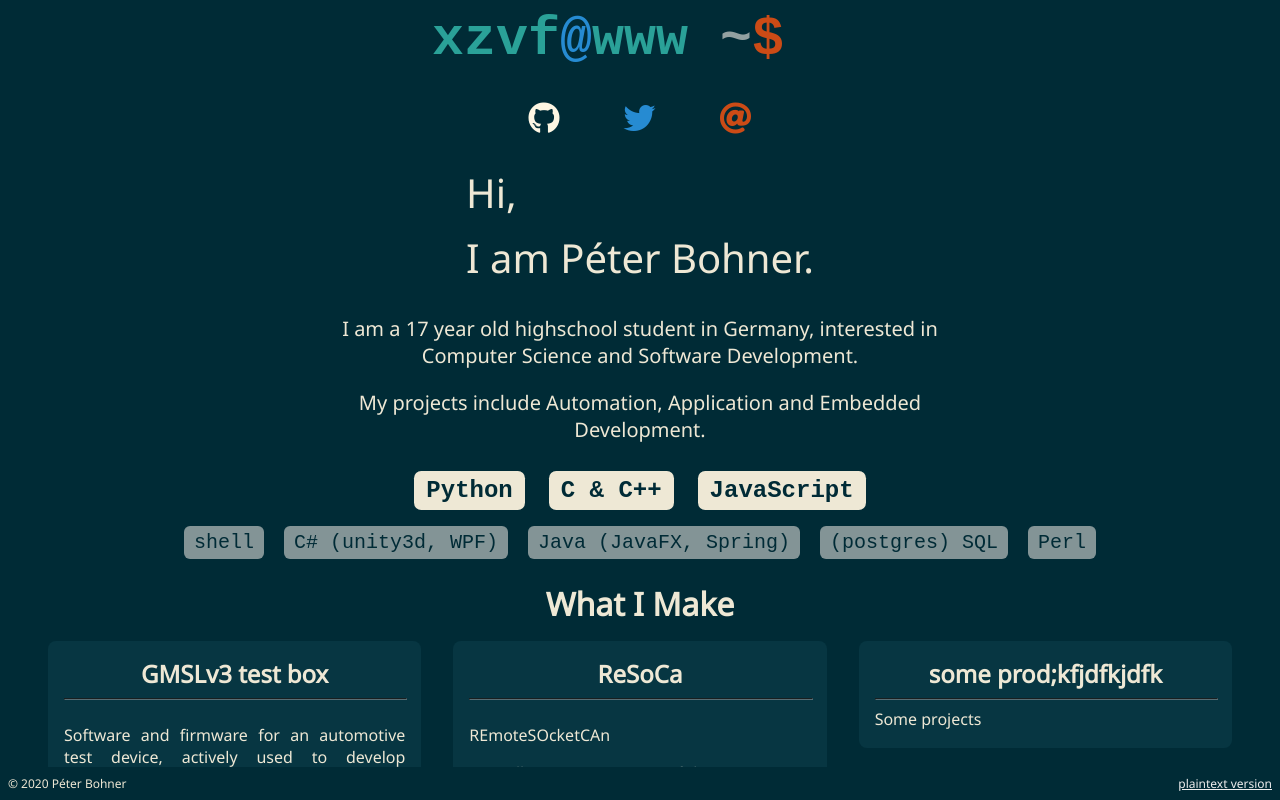
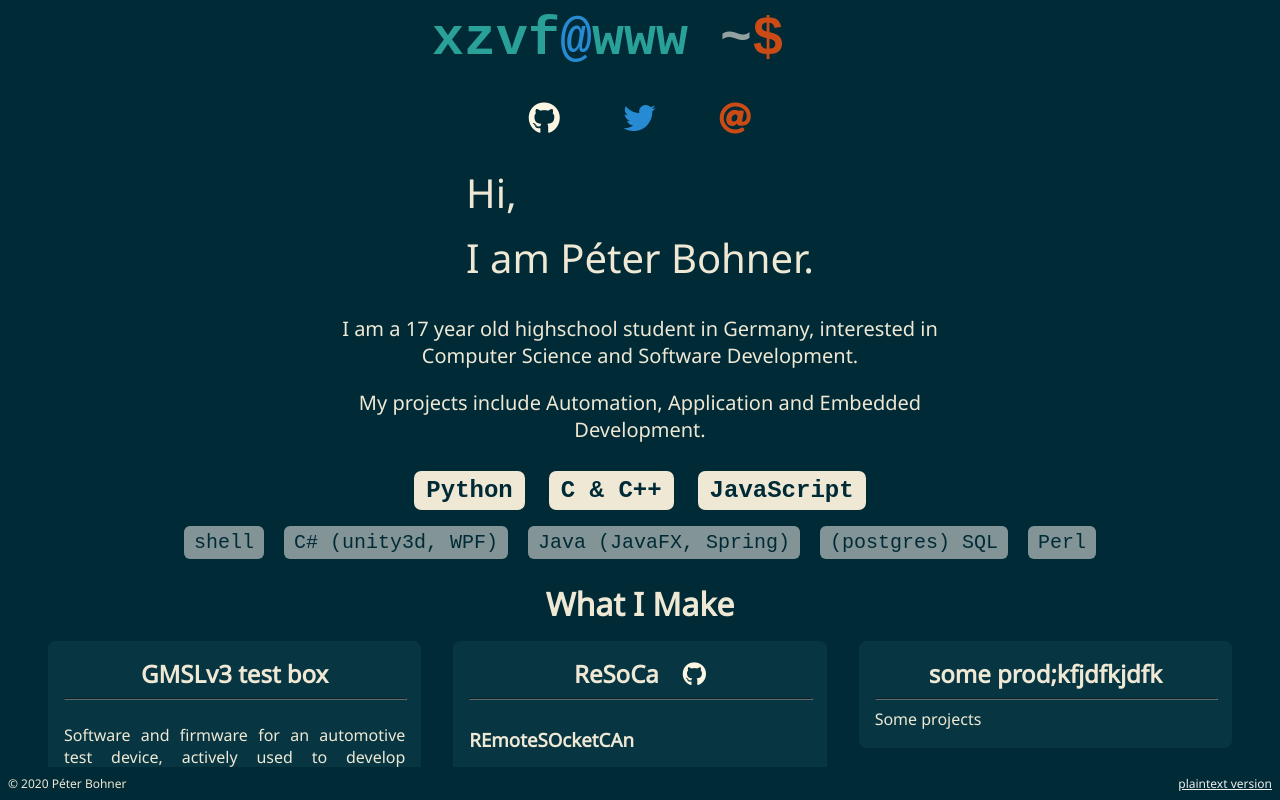
Before and after one commit to x-zvf/x-zvf.github.io, a plain HTML site: page index.html in a window 1280 px wide. Drawn offline with Linux system fonts and the light colour scheme; a small style sheet from the web is missing.

Commit message:
Added gh icon

```diff
--- a/index.html
+++ b/index.html
@@ -84,7 +84,9 @@
     <section class="s-projects">
       <div class="grid-item">
         <div class="project">
-          <h2>GMSLv3 test box</h2>
+          <div class="project-header">
+            <h2>GMSLv3 test box</h2>
+          </div>
           <hr class="hr-top" />
           <div class="content">
             <p>
@@ -115,12 +117,17 @@
       </div>
       <div class="grid-item">
         <div class="project">
-          <h2>ReSoCa</h2>
+          <div class="project-header">
+            <h2>ReSoCa</h2>
+            <a href="https://github.com/x-zvf/resoca"
+              ><i class="fab fa-github"></i
+            ></a>
+          </div>
           <hr class="hr-top" />
           <div class="content">
-            <p>REmoteSOcketCAn</p>
+            <h3>REmoteSOcketCAn</h3>
             <p>
-              A small, open source part of the GMSLv3 test box software, which
+              A small, open source, part of the GMSLv3 test box software, which
               allows sending and receiving CANFD messages over TCP/IP via on
               Protobuf.
             </p>
@@ -135,7 +142,9 @@
       </div>
       <div class="grid-item">
         <div class="project">
-          <h2>some prod;kfjdfkjdfk</h2>
+          <div class="project-header">
+            <h2>some prod;kfjdfkjdfk</h2>
+          </div>
           <hr class="hr-top" />
           <div class="content">Some projects</div>
           <hr class="hr-bottom" />
--- a/main.css
+++ b/main.css
@@ -429,6 +429,24 @@ a {
   grid-template-columns: repeat(auto-fit, minmax(20rem, 1fr));
 }
 
+.project-header {
+  margin: 0;
+  padding: 0;
+  display: flex;
+  justify-content: center;
+  animation: main-t 0.6s ease-out forwards 3s;
+  transform: translateY(-500%);
+}
+
+.project-header a {
+  margin-left: 1em;
+  font-size: 1.5rem;
+}
+.project-header h2 {
+  text-align: center;
+  margin: 0;
+}
+
 .s-projects .project {
   border-width: 0.1rem;
   border-radius: 0.5rem;
@@ -439,12 +457,6 @@ a {
   overflow: hidden;
 }
 
-.s-projects div h2 {
-  text-align: center;
-  animation: main-t 0.6s ease-out forwards 3s;
-  transform: translateY(-500%);
-  margin: 0;
-}
 
 .s-projects div div hr {
   border-color: var(--base01);
```
